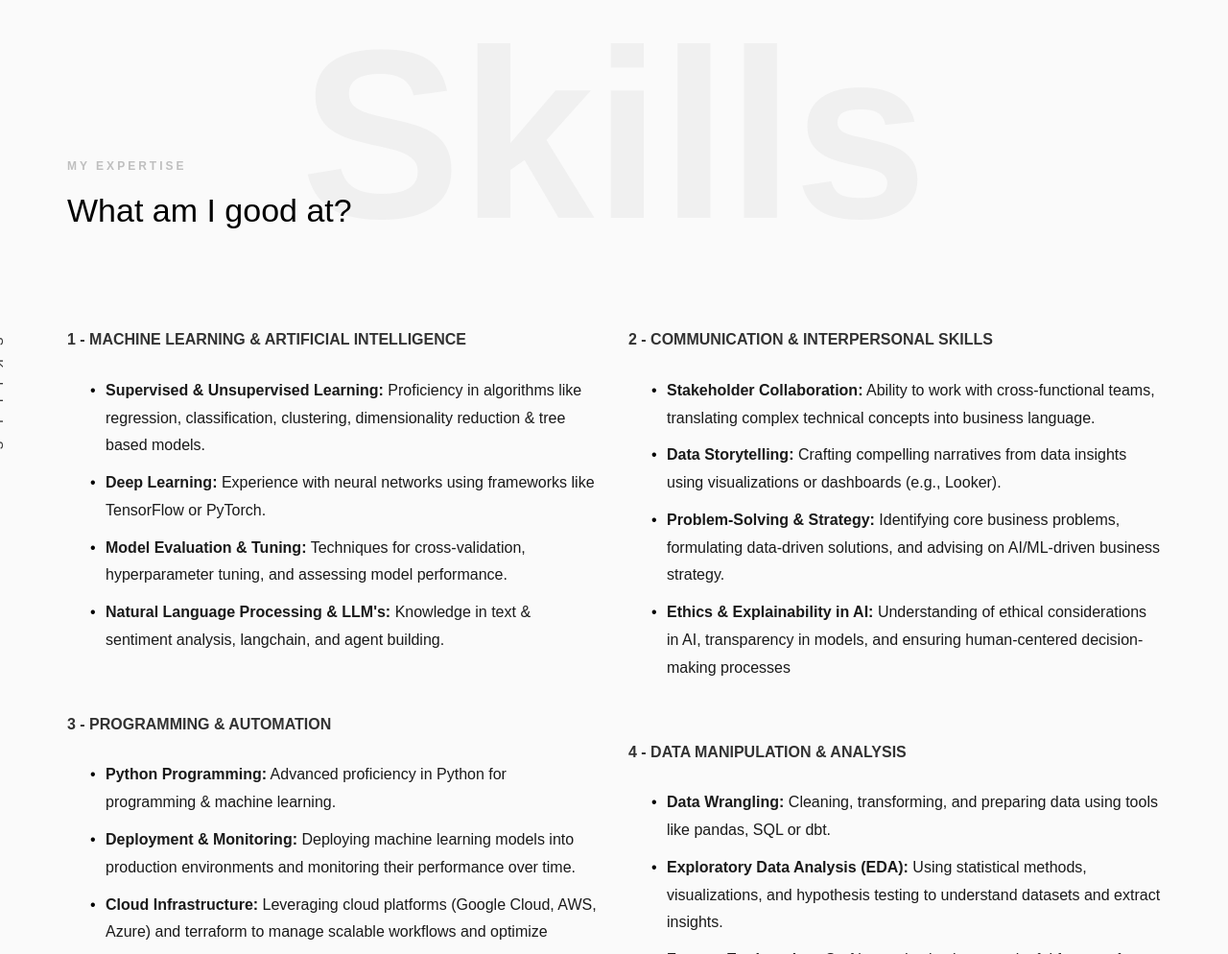
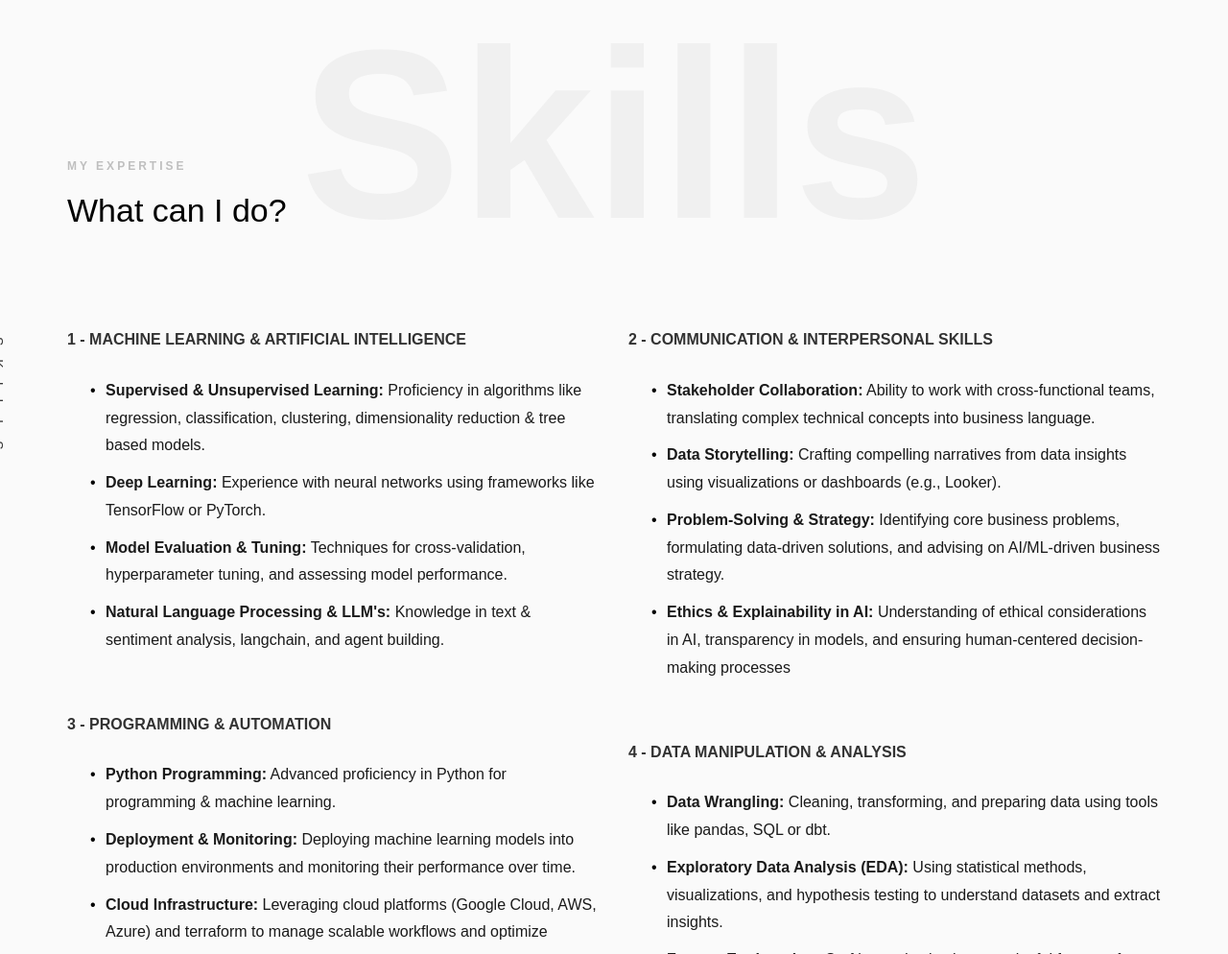
Before and after one commit to ashjferris/ashjferris.github.io, a plain HTML site: page index.html in a window 1280 px wide. Shown: the part 1008-2002 px from the top of the page at 96% size. Drawn offline with nearby package versions, Linux system fonts and the light colour scheme.

Commit message:
fixing animation on scroll

```diff
--- a/index.html
+++ b/index.html
@@ -17,6 +17,9 @@
 	<link rel="stylesheet" href="css/owl.theme.default.min.css">
 	<!-- Magnific Popup -->
 	<link rel="stylesheet" href="css/style.css">
+
+	<!-- Modernizr JS -->
+	<script src="js/modernizr-2.6.2.min.js"></script>
 	</head>
 
 	<body>
@@ -101,7 +104,7 @@
 								<div class="row">
 									<div class="col-md-12 col-md-offset-0 animate-box intro-heading">
 										<span>My Expertise</span>
-										<h2>What am I good at?</h2>
+										<h2>What can I do?</h2>
 									</div>
 								</div>
 								<div class="row">
```
